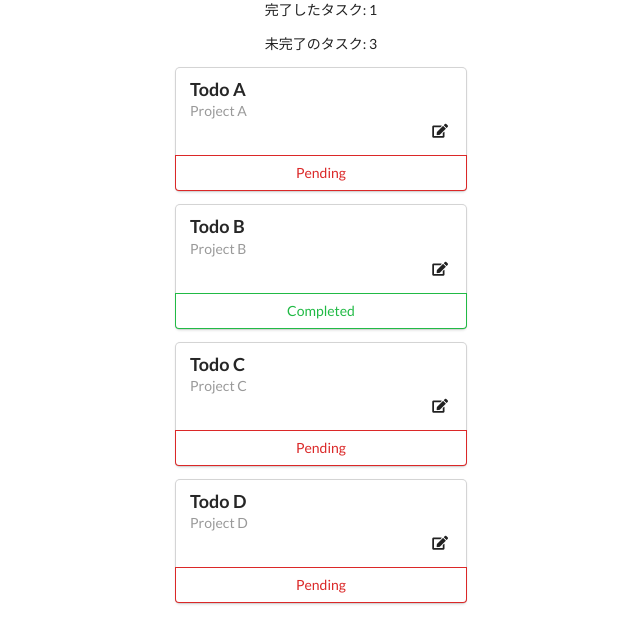
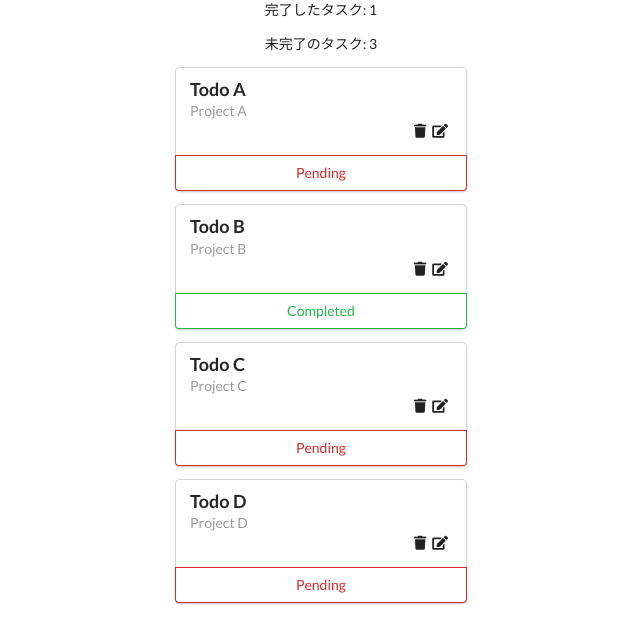
Before and after one commit to tackeyy/vue-todo-app, a Vue app: page / in a window 1280 px wide. Shown: the top 644 px of the page, without its empty margins (319-959 px from the left). Built offline with nearby package versions, Linux system fonts and the light colour scheme.

Commit message:
Deleting a Todo

```diff
--- a/src/components/Todo.vue
+++ b/src/components/Todo.vue
@@ -10,6 +10,9 @@
       <div class='extra content'>
         <span class='right floated edit icon' v-on:click="showForm">
           <i class='edit icon'></i>
+        </span>
+        <span class='right floated trash icon' v-on:click="deleteTodo(todo)">
+          <i class='trash icon'></i>
         </span>
       </div>
     </div>
@@ -48,6 +51,9 @@
       }
     },
     methods: {
+      deleteTodo(todo) {
+        this.$emit('delete-todo', todo)
+      },
       showForm() {
         this.isEditing = true
       },
--- a/src/components/TodoList.vue
+++ b/src/components/TodoList.vue
@@ -2,7 +2,7 @@
   <div>
     <p class="tasks">完了したタスク: {{ todos.filter(todo => { return todo.done === true }).length }}</p>
     <p class="tasks">未完了のタスク: {{ todos.filter(todo => { return todo.done === false }).length}}</p>
-    <todo  v-for="todo in todos" v-bind:todo="todo"></todo>
+    <todo v-on:delete-todo="deleteTodo" v-for="todo in todos" v-bind:todo="todo"></todo>
   </div>
 </template>
 
@@ -13,6 +13,12 @@
   props: ['todos'],
   components: {
     Todo,
+  },
+  methods: {
+    deleteTodo(todo) {
+      const todoIndex = this.todos.indexOf(todo)
+      this.todos.splice(todoIndex, 1)
+    }
   }
 }
 </script>
```
